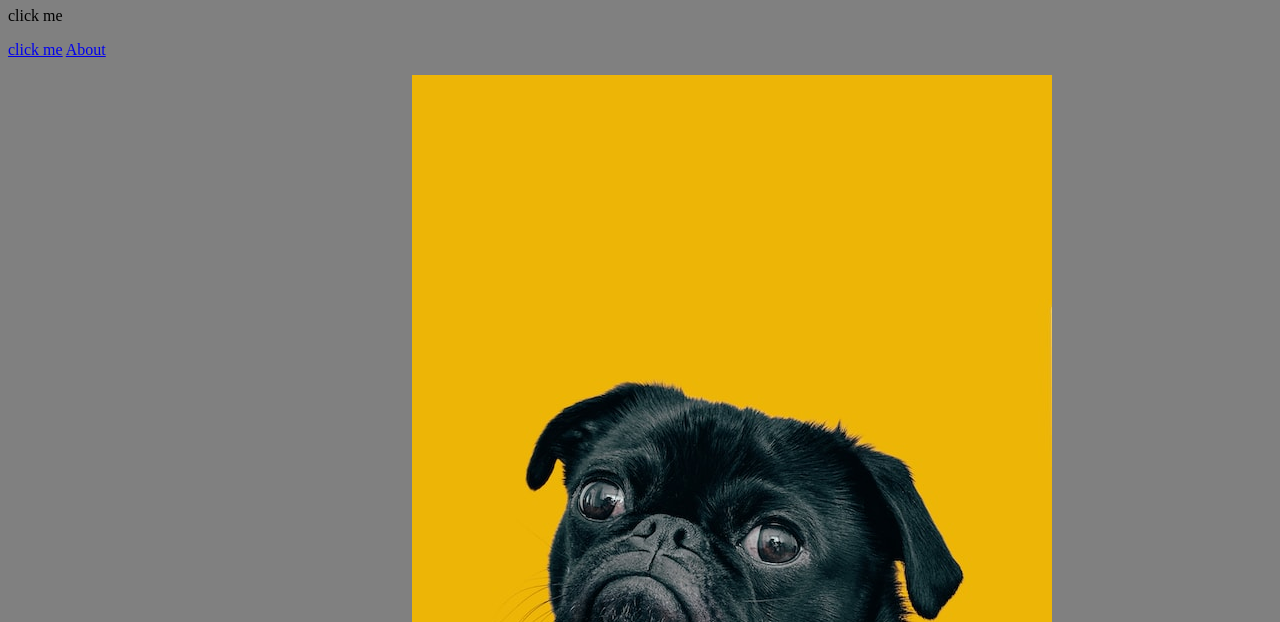
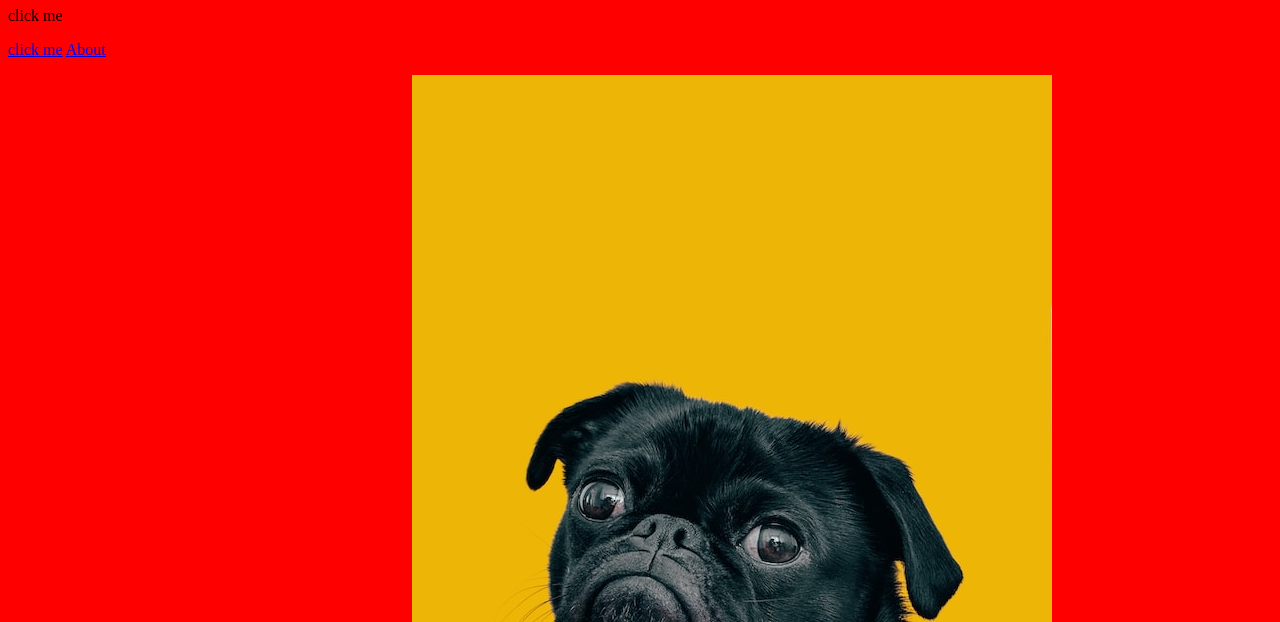
Before and after one commit to andre10prea/odin-project, a plain HTML site: page index.html in a window 1280 px wide. Shown: the part 73-695 px from the top of the page. Drawn offline with Linux system fonts and the light colour scheme.

Commit message:
feat: changed body backgroung

```diff
--- a/index.html
+++ b/index.html
@@ -5,7 +5,7 @@
     <meta name="viewport" content="width=device-width, initial-scale=1.0">
     <title>Document</title>
 </head>
-<body bgcolor="grey">
+<body bgcolor="red">
     <h1>Homepage</h1>
     <a>click me</a>
     <p>
```
